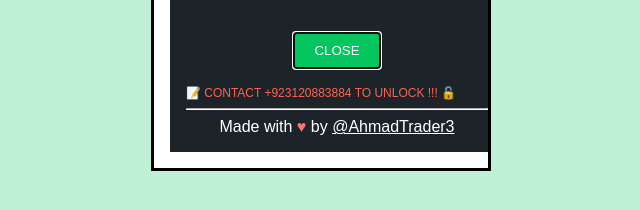
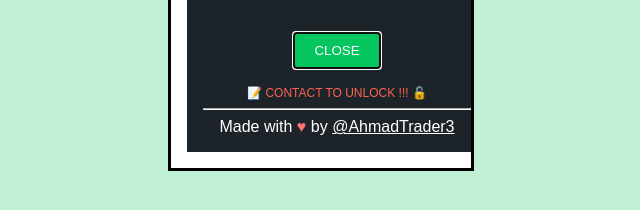
Before and after one commit to ahmad-bhai/magic-scripts-live, a plain HTML site: page index.html in a window 1280 px wide. Shown: the part 396-606 px from the top of the page, without its empty margins (319-959 px from the left). Drawn offline with Linux system fonts and the light colour scheme; no server answers.

Commit message:
Update index.html

```diff
--- a/index.html
+++ b/index.html
@@ -86,7 +86,7 @@ CLOSE
 
 <br>
 
-<div style="color:#ff6251;font-size:12px;text-align:left">📝 CONTACT +923120883884 TO UNLOCK !!! 🔓</div>
+<div style="color:#ff6251;font-size:12px;text-align: center">📝 CONTACT TO UNLOCK !!! 🔓</div>
 
 <hr style="border-color:#fff">
 
```
